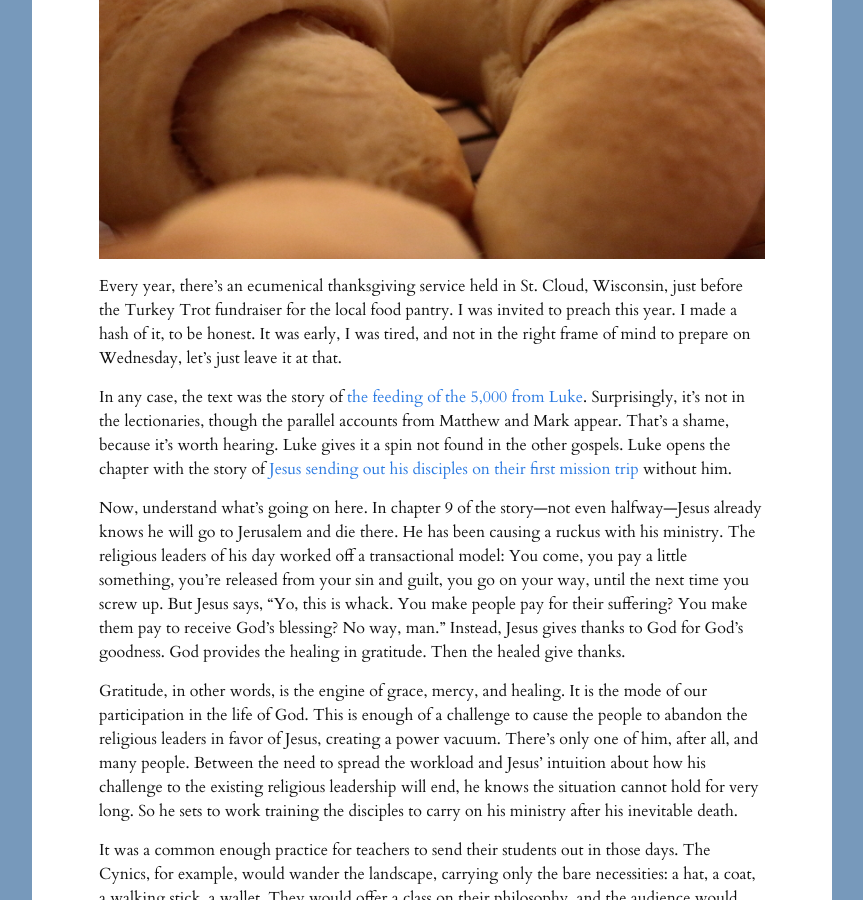
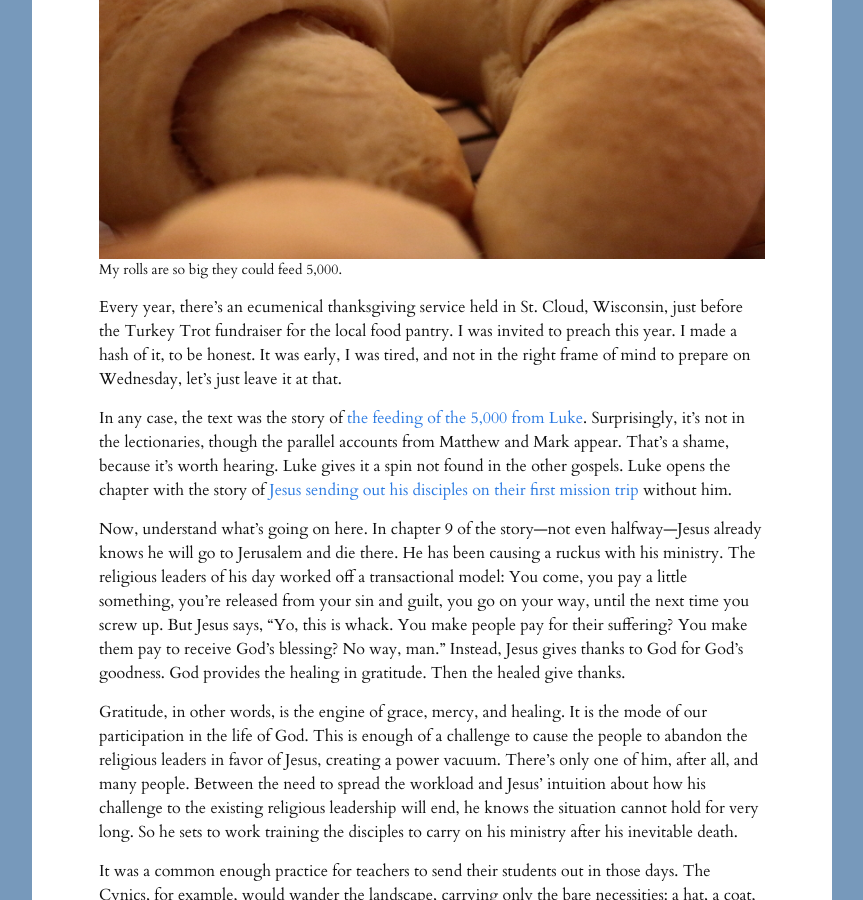
Before and after one commit to pastordan/pastordan.github.io, a Jekyll site: the page built from _posts/2017-11-24-thanks.md, in a window 1280 px wide and 900 px high, scrolled down 417 px. Shown: the whole window, without its empty margins (208-1071 px from the left). Built offline with Jekyll 4.4.1, drawn with Linux system fonts in a browser that asks for light colours; nearby versions of some CDN libraries; library files that are not in the unit come from our copies.

Commit message:
Add files via upload

```diff
--- a/_posts/2017-11-24-thanks.md
+++ b/_posts/2017-11-24-thanks.md
@@ -8,7 +8,10 @@ tags:
      - gratitude
      - feeding
 ---
-<img src="http://apastorsnotebook.com/img/bread.jpg">
+<figure>
+	<img src="http://apastorsnotebook.com/img/bread.jpg">
+	<figcaption>My rolls are so big they could feed 5,000.</figcaption>
+</figure>
 
 Every year, there's an ecumenical thanksgiving service held in St. Cloud, Wisconsin, just before the Turkey Trot fundraiser for the local food pantry. I was invited to preach this year. I made a hash of it, to be honest. It was early, I was tired, and not in the right frame of mind to prepare on Wednesday, let's just leave it at that.
 
```
